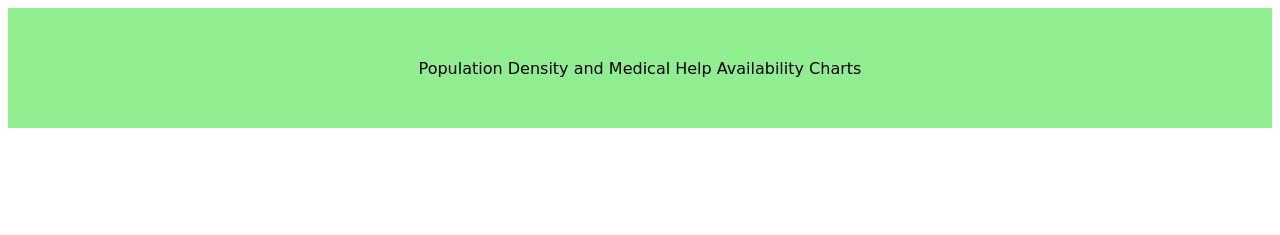
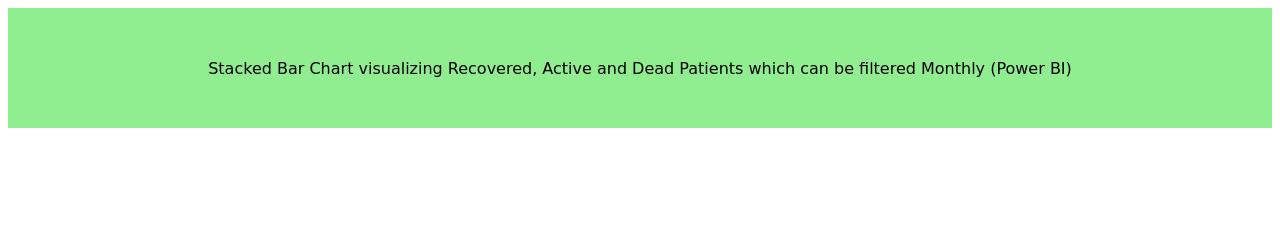
Before and after one commit to rishabh-sharma-official/Scientific-Data-Visualization-Project, a plain HTML site: page viz7.html in a window 1280 px wide. Shown: the top 235 px of the page. Drawn offline with Linux system fonts and the light colour scheme.

Commit message:
Update viz7.html
Updated title

```diff
--- a/viz7.html
+++ b/viz7.html
@@ -37,7 +37,7 @@
 </head>
 <body>
     <div class="header">
-        <p class="title">Population Density and Medical Help Availability Charts</p>
+        <p class="title">Stacked Bar Chart visualizing Recovered, Active and Dead Patients which can be filtered Monthly (Power BI)</p>
       </div>
       <div class="iframe-container">
         <iframe title="Vertical Stacked Bar Viz" src="https://app.powerbi.com/reportEmbed?reportId=e0de0b56-954c-4e6b-92f8-a644d90d55bc&autoAuth=true&ctid=70de1992-07c6-480f-a318-a1afcba03983" frameborder="0" allowFullScreen="true"></iframe>
```
